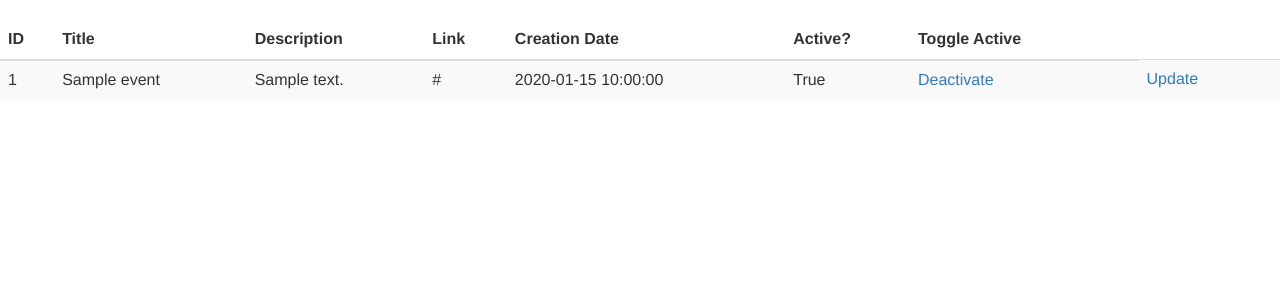
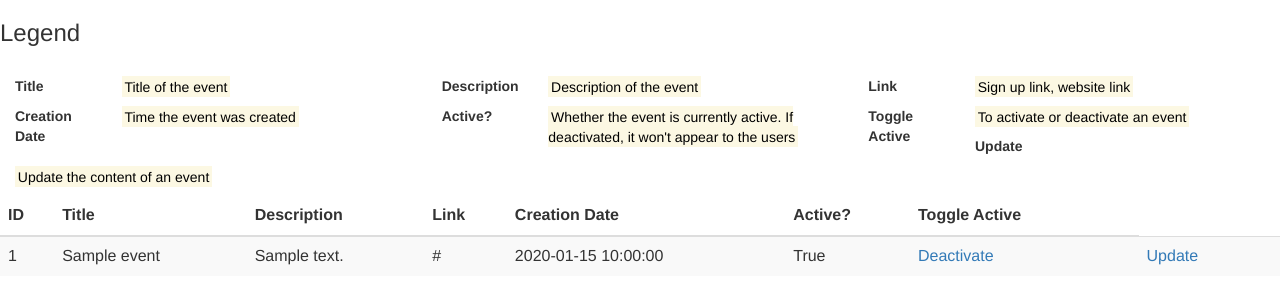
Before and after one commit to MaxKusnadi/pinus-fb-bot, a Flask app: page /events in a window 1280 px wide. Shown: the part 52-356 px from the top of the page. Run offline with Flask 2, Linux system fonts and the light colour scheme; tables that the repository leaves empty hold one stand-in row (values such as "Sample post"); some libraries are stand-ins or nearby versions.

Commit message:
More text to guide user

```diff
--- a/bot/templates/event/create.html
+++ b/bot/templates/event/create.html
@@ -5,6 +5,7 @@
     {{ form.hidden_tag() }}
 
     <div class='form-group'>
+      <p class="col-sm-10 col-sm-offset-2">Title of the event</p>
       <label class="control-label col-sm-2" for="title">Title:</label>
       <div class="col-sm-10">
         {{ form.title(size=80) }}
@@ -12,6 +13,7 @@
     </div>
 
     <div class='form-group'>
+      <p class="col-sm-10 col-sm-offset-2">Description of the event</p>
       <label class="control-label col-sm-2" for="title">Description:</label>
       <div class="col-sm-10">
         {{ form.description(rows='8', cols='80') }}
@@ -19,6 +21,7 @@
     </div>
 
     <div class='form-group'>
+      <p class="col-sm-10 col-sm-offset-2">Sign up link, website link</p>
       <label class="control-label col-sm-2" for="title">Link:</label>
       <div class="col-sm-10">
         {{ form.link(size=80) }}
--- a/bot/templates/event/index.html
+++ b/bot/templates/event/index.html
@@ -1,5 +1,30 @@
 {% extends 'layout/main.html' %}
 {% block body %}
+
+<h3>Legend</h3>
+<br>
+<p class="col-sm-1"><strong>Title</strong></p>
+<p class="col-sm-3"><mark>Title of the event</mark></p>
+
+<p class="col-sm-1"><strong>Description</strong></p>
+<p class="col-sm-3"><mark>Description of the event</mark></p>
+
+<p class="col-sm-1"><strong>Link</strong></p>
+<p class="col-sm-3"><mark>Sign up link, website link</mark></p>
+
+<p class="col-sm-1"><strong>Creation Date</strong></p>
+<p class="col-sm-3"><mark>Time the event was created</mark></p>
+
+<p class="col-sm-1"><strong>Active?</strong></p>
+<p class="col-sm-3"><mark>Whether the event is currently active. If deactivated, it won't appear to the users</mark></p>
+
+<p class="col-sm-1"><strong>Toggle Active</strong></p>
+<p class="col-sm-3"><mark>To activate or deactivate an event</mark></p>
+
+<p class="col-sm-1"><strong>Update</strong></p>
+<p class="col-sm-3"><mark>Update the content of an event</mark></p>
+<br>
+
 <table class="table table-striped">
   <thead class="thead-inverse">
     <tr>
--- a/bot/templates/event/update.html
+++ b/bot/templates/event/update.html
@@ -18,6 +18,7 @@
     {{ form.hidden_tag() }}
 
     <div class='form-group'>
+      <p class="col-sm-10 col-sm-offset-2">Title of the event</p>
       <label class="control-label col-sm-2" for="title">Title:</label>
       <div class="col-sm-10">
         {{ form.title(size=80) }}
@@ -25,6 +26,7 @@
     </div>
 
     <div class='form-group'>
+      <p class="col-sm-10 col-sm-offset-2">Description of the event</p>
       <label class="control-label col-sm-2" for="title">Description:</label>
       <div class="col-sm-10">
         {{ form.description(rows='8', cols='80') }}
@@ -32,6 +34,7 @@
     </div>
 
     <div class='form-group'>
+      <p class="col-sm-10 col-sm-offset-2">Sign up link, website link</p>
       <label class="control-label col-sm-2" for="title">Link:</label>
       <div class="col-sm-10">
         {{ form.link(size=80) }}
```
